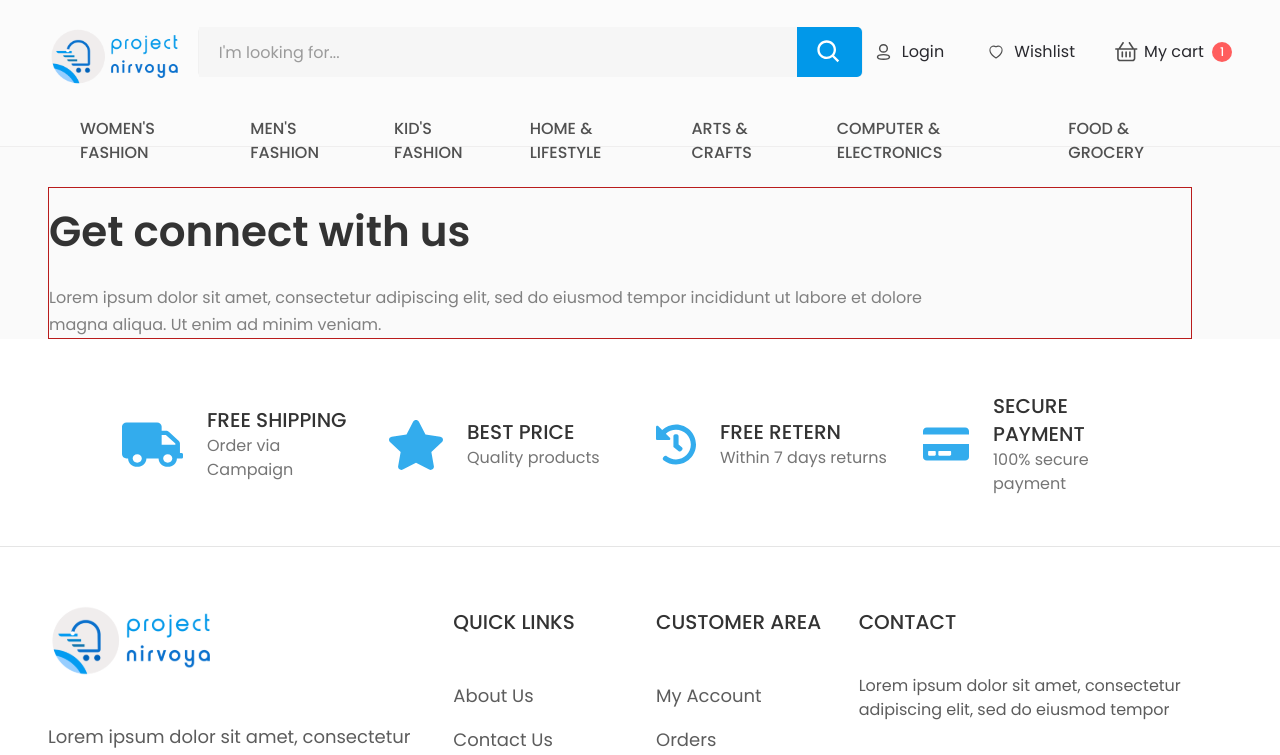
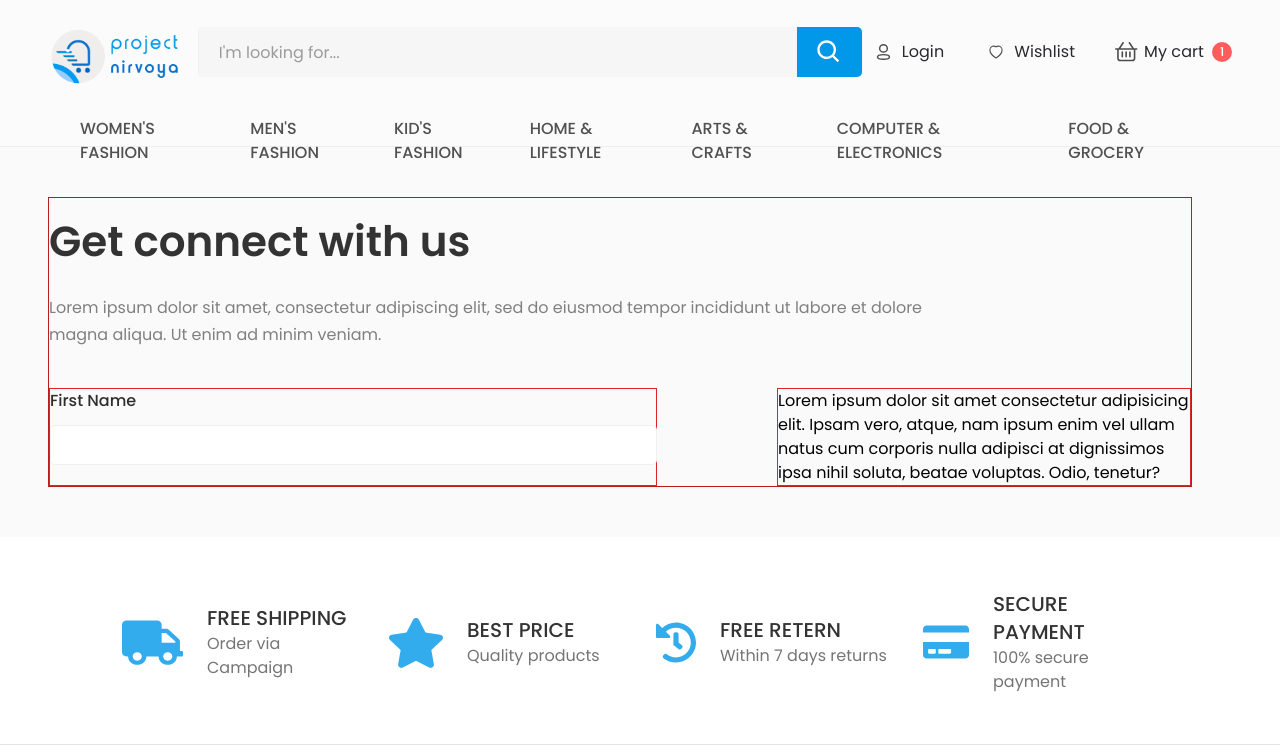
Before and after one commit to nursoftwarebd/glamcart-e-commerce, a Next.js app: page /contact-us in a window 1280 px wide. Shown: the top 755 px of the page. Built offline with nearby package versions, Linux system fonts and the light colour scheme.

Commit message:
contact page

```diff
--- a/src/app/contact-us/page.jsx
+++ b/src/app/contact-us/page.jsx
@@ -1,7 +1,7 @@
 const ContactUsPage = () => {
   return (
     <>
-      <section className="pt-10  bg-backgroundPage">
+      <section className="py-13  bg-backgroundPage">
         <div className="container_fluid">
           <div className="max-w-[1144px] border border-red-700">
             <div>
@@ -14,6 +14,30 @@ const ContactUsPage = () => {
                 enim ad minim veniam.
               </p>
             </div>
+            <div className="pt-10 flex gap-8 xl:gap-[120px]">
+              <div className="max-w-[608px] border border-red-600">
+                <form action="#" className="space-y-6">
+                  <div className="space-y-3 flex flex-col">
+                    <label
+                      htmlFor=""
+                      className="font-medium leading-6 text-contactLabel"
+                    >
+                      First Name
+                    </label>
+                    <input
+                      type="text"
+                      className="w-full xl:w-[607px] h-10 px-4 py-3 bg-white rounded-[5px] border-[1px] border-borderContact/50"
+                    />
+                  </div>
+                </form>
+              </div>
+              <div className="max-w-[416px] border border-red-600">
+                Lorem ipsum dolor sit amet consectetur adipisicing elit. Ipsam
+                vero, atque, nam ipsum enim vel ullam natus cum corporis nulla
+                adipisci at dignissimos ipsa nihil soluta, beatae voluptas.
+                Odio, tenetur?
+              </div>
+            </div>
           </div>
         </div>
       </section>
--- a/tailwind.config.js
+++ b/tailwind.config.js
@@ -49,6 +49,7 @@ module.exports = {
         borderSide: "#F4F4F4",
         borderSize: "#EAEAEA",
         borderFaq: "#D8D8D8",
+        borderContact: "#E1E1E1",
         navBorder: "#EFEEEE",
         lightText: "#29292E",
         fadeRed: "#FF5D5D",
@@ -75,6 +76,7 @@ module.exports = {
         lineThrough: "#8D8D8D",
         accountBlack: "#414B56",
         textBody: "#808080",
+        contactLabel: "#2E2E2E",
       },
       margin: {
         6.5: "26px",
```
